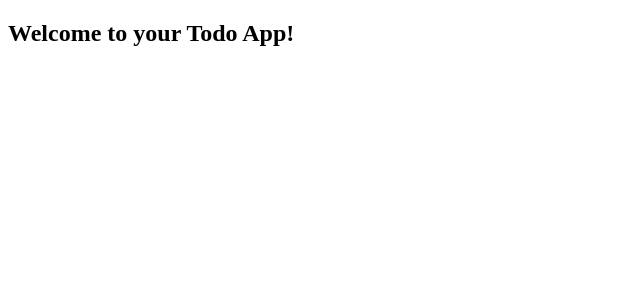
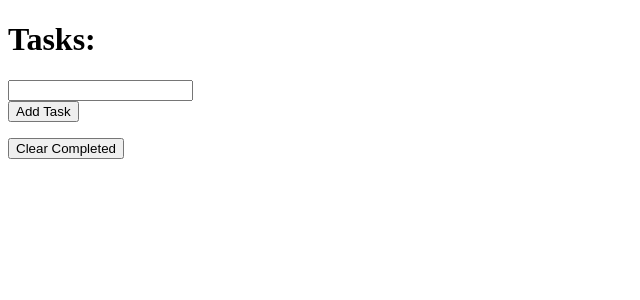
Before and after one commit to bloominstituteoftechnology/web-module-project-class-components, a React (Create React App) app: page / in a window 1280 px wide. Shown: the top 300 px of the page, without its empty margins (0-640 px from the left). Built offline with nearby package versions, Linux system fonts and the light colour scheme; the HTML template or start-up script is replaced by a standard one.

Commit message:
MVP done

```diff
--- a/src/App.js
+++ b/src/App.js
@@ -1,13 +1,78 @@
-import React from 'react';
+import React from "react";
+
+import TodoList from "./components/TodoList";
+import TodoForm from "./components/TodoForm";
+
+const tasks = [
+  {
+    task: "",
+    id: "",
+    completed: false
+  }
+];
 
 class App extends React.Component {
   // you will need a place to store your state in this component.
   // design `App` to be the parent component of your application.
   // this component is going to take care of state, and any change handlers you need to work with your state
+  constructor() {
+    super();
+    this.state ={
+      tasks: tasks
+    }
+    console.log(tasks)
+  }
+
+  addTask = name => {
+    const newTask = {
+      name: name,
+      id: Date.now(),
+      completed: false
+    }
+    this.setState({
+      ...this.state,
+      tasks: [...this.state.tasks, newTask]
+    });
+  }
+
+  clearCompleted = () => {
+    this.setState({
+      ...this.setState,
+      tasks: this.state.tasks.filter(todo => {
+        return todo.completed === false
+      })
+    })
+  }
+
+  toggleTask = id => {
+    console.log("App:", id);
+    this.setState({
+      ...this.state.todoList,
+      tasks: this.state.tasks.map(todo =>{
+        if (todo.id === id){
+          return({
+            ...todo,
+            completed: !todo.completed
+          })
+        } else {
+          return todo
+        }
+      })
+    })
+  }
+
   render() {
     return (
       <div>
-        <h2>Welcome to your Todo App!</h2>
+        <div className='Header'>
+        <h1>Tasks:</h1>
+        </div>
+        <div>
+          <TodoForm addTask={this.addTask} />
+        </div>
+        <div>
+          <TodoList tasks={this.state.tasks} toggleTask={this.toggleTask} clearCompleted={this.clearCompleted}/>
+        </div>
       </div>
     );
   }
--- a/src/components/Todo.js
+++ b/src/components/Todo.js
@@ -0,0 +1,17 @@
+import React from 'react';
+
+const Todo = props => {
+
+    const handleClick = () => {
+
+        props.toggleTask(props.todo.id);
+    }
+        return (
+            <div onClick={handleClick} className={`todo${props.todo.completed ? ' completed' : ''}`}>
+                <p>{props.todo.name}</p>
+            </div>
+        );
+
+};
+
+export default Todo;
--- a/src/components/TodoForm.js
+++ b/src/components/TodoForm.js
@@ -0,0 +1,46 @@
+import React from "react";
+
+class TodoForm extends React.Component {
+    constructor() {
+        super();
+        this.state = {
+            input: ''
+        }
+    }
+
+
+    handleChanges = e => {
+        this.setState({
+            input: e.target.value
+        })
+    };
+
+    handleSubmit = e => {
+        e.preventDefault();
+        this.props.addTask(this.state.input);
+    }
+
+    render() {
+        console.log(this.state.input);
+        return (
+            <form onSubmit={this.handleSubmit}>
+
+                <div>
+                <input
+                placehoder="Add task"
+                onChange={this.handleChanges}
+                type="text"
+                name="todo"
+                />
+
+                </div>
+                <div>
+                <button>Add Task</button>
+                </div>
+
+            </form>
+        );
+    }
+}
+
+export default TodoForm;
--- a/src/components/TodoList.js
+++ b/src/components/TodoList.js
@@ -1,2 +1,22 @@
 // your components will all go in this `component` directory.
 // feel free to change this component.js into TodoList.js
+import React from "react";
+import Todo from "./Todo";
+
+const TodoList = (props) => {
+    const handleClick = () => {
+        props.clearCompleted();
+    }
+    return (
+        <div className="todo-list">
+            {props.tasks.map(todo => (
+                <Todo toggleTask={props.toggleTask} key={todo.id} todo={todo} />
+            ))}
+            <button onClick={handleClick}>
+                Clear Completed
+            </button>
+
+        </div>
+    )
+};
+export default TodoList;
```
